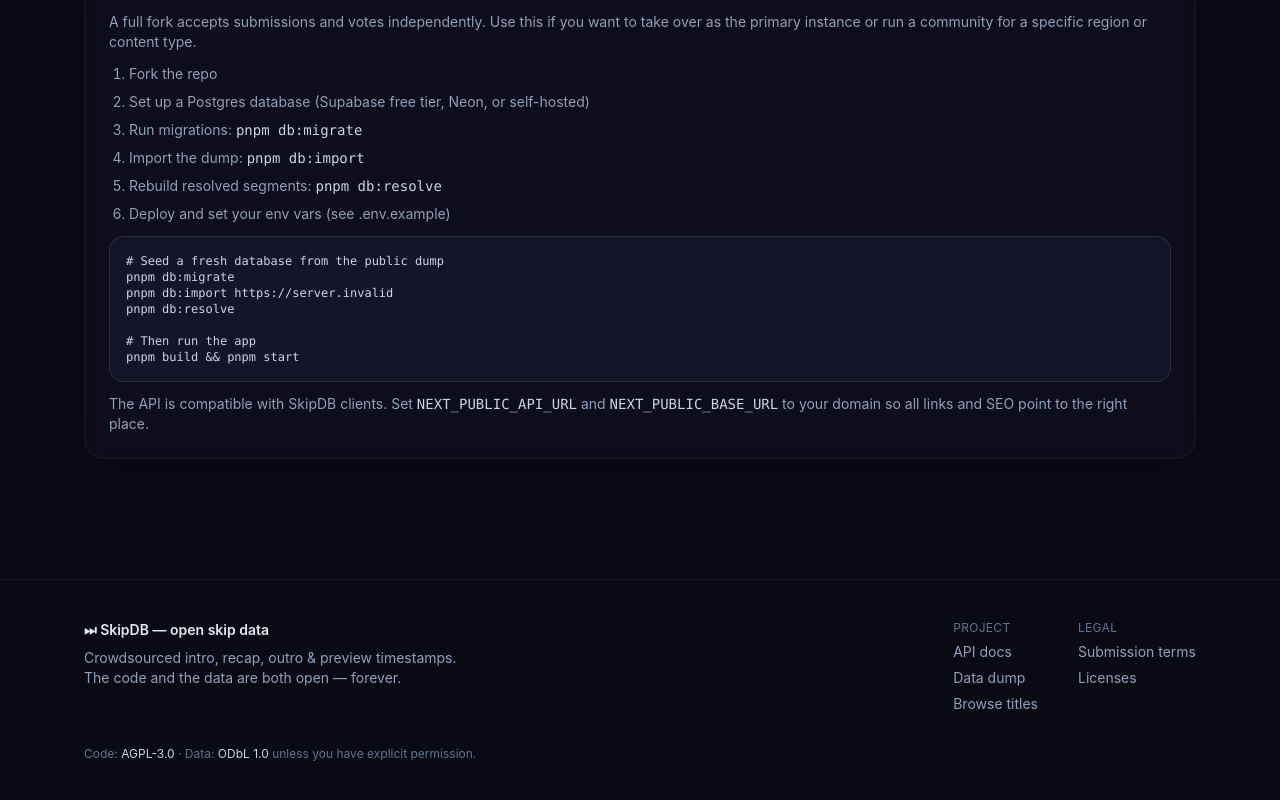
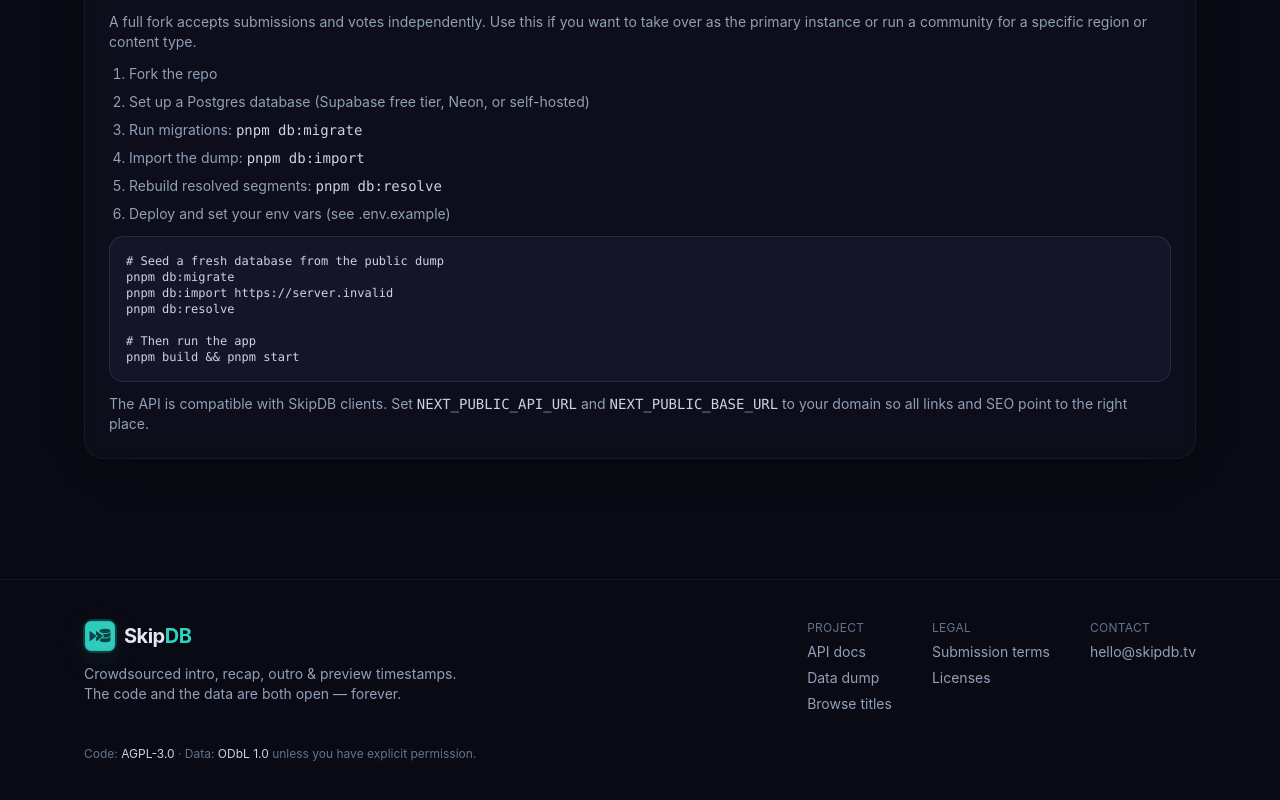
Before and after one commit to SkipDB-TV/skipdb, a Next.js app: page /dump in a window 1280 px wide. Shown: the part 1470-2270 px from the top of the page. Built offline with nearby package versions, Linux system fonts and the light colour scheme; no server answers.

Commit message:
Update logo and contact

```diff
--- a/src/components/SiteFooter.tsx
+++ b/src/components/SiteFooter.tsx
@@ -1,13 +1,23 @@
 import Link from "next/link";
+import Image from "next/image";
 
 export function SiteFooter() {
   return (
     <footer className="mt-20 border-t border-white/5 py-10 text-sm text-slate-400">
       <div className="container-page flex flex-col gap-6 md:flex-row md:items-start md:justify-between">
-        <div className="max-w-sm space-y-2">
-          <p className="font-semibold text-slate-200">
-            ⏭ SkipDB — open skip data
-          </p>
+        <div className="max-w-sm space-y-3">
+          <Link href="/" className="group inline-flex items-center gap-2">
+            <Image
+              src="/skipdb_256.png"
+              alt="SkipDB"
+              width={32}
+              height={32}
+              className="rounded-lg shadow-glow transition group-hover:scale-105"
+            />
+            <span className="text-xl font-bold tracking-tight text-slate-200">
+              Skip<span className="text-skip">DB</span>
+            </span>
+          </Link>
           <p>
             Crowdsourced intro, recap, outro &amp; preview timestamps. The code
             and the data are both open — forever.
@@ -21,11 +31,7 @@ export function SiteFooter() {
             <Link href="/docs" className="block hover:text-white">
               API docs
             </Link>
-            <Link
-              prefetch={false}
-              href="/api/dump"
-              className="block hover:text-white"
-            >
+            <Link href="/dump" className="block hover:text-white">
               Data dump
             </Link>
             <Link href="/search" className="block hover:text-white">
@@ -43,6 +49,17 @@ export function SiteFooter() {
               Licenses
             </Link>
           </div>
+          <div className="space-y-1.5">
+            <p className="text-xs uppercase tracking-wide text-slate-500">
+              Contact
+            </p>
+            <a
+              href="mailto:hello@skipdb.tv"
+              className="block hover:text-white"
+            >
+              hello@skipdb.tv
+            </a>
+          </div>
         </div>
       </div>
       <div className="container-page mt-8 flex flex-col gap-1 text-xs text-slate-500">
```
